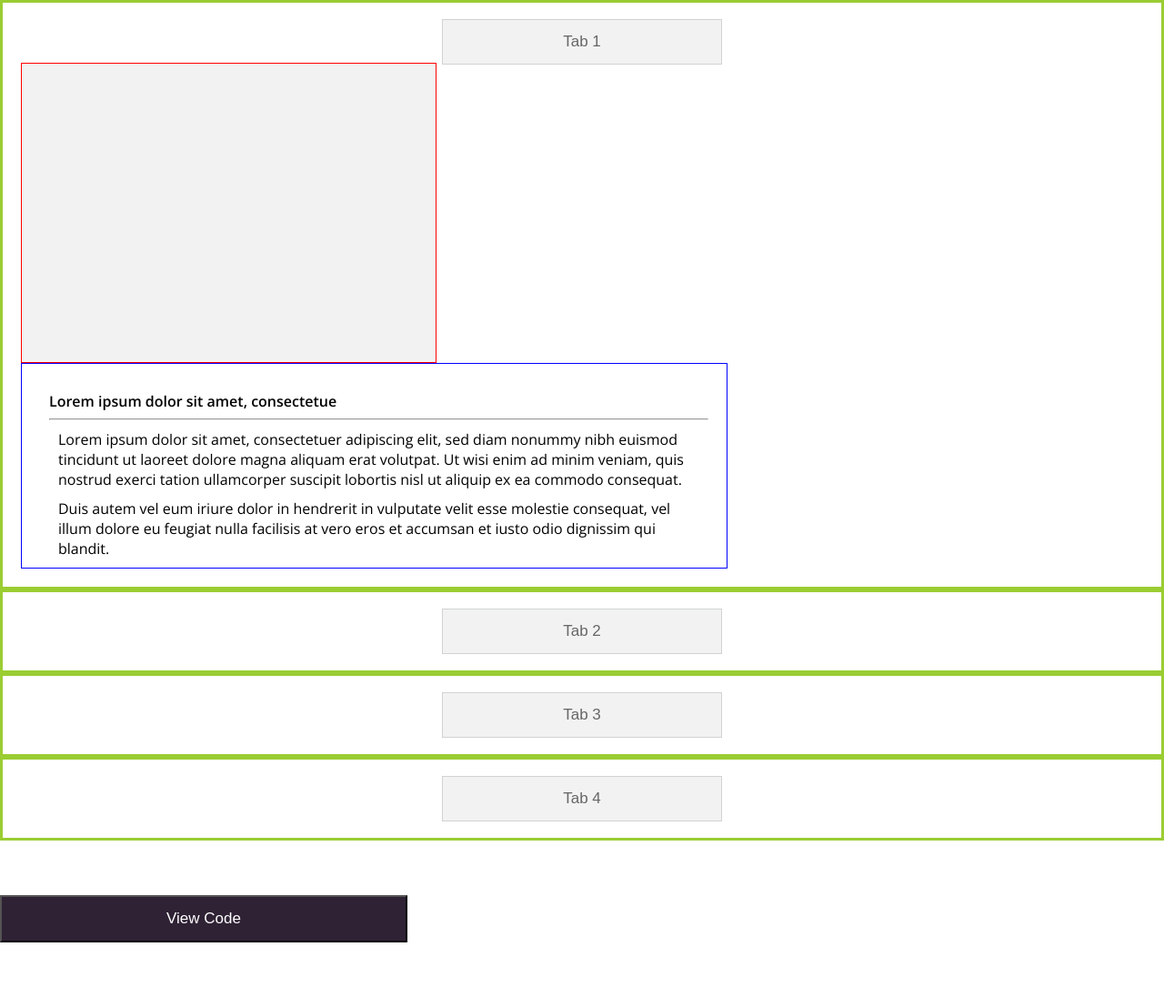
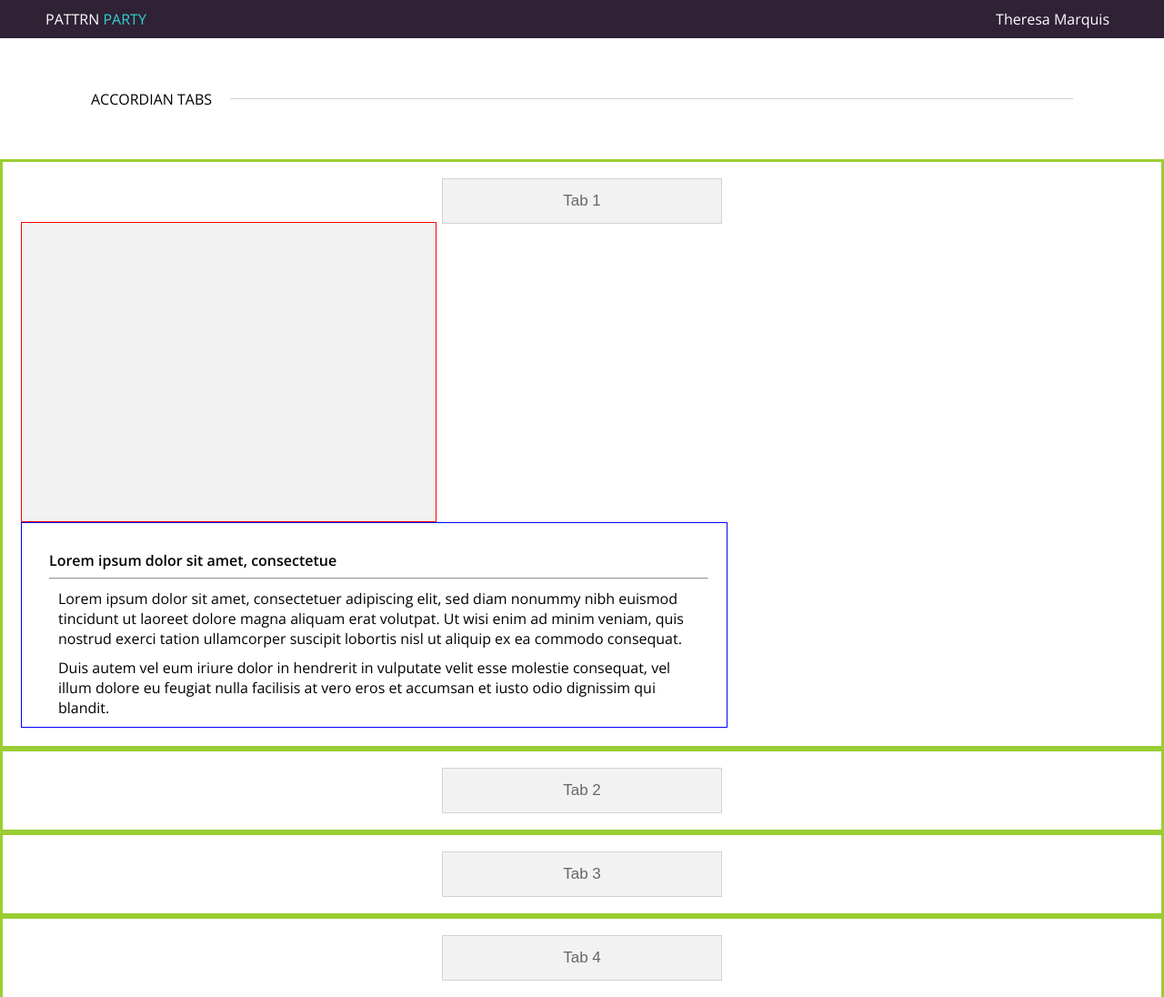
Before and after one commit to tmcjunkinmarquis/pattrn-party, a website: page AccordionTabs/index.html in a window 1280 px wide. Shown: the top 1096 px of the page at 91% size. Before the commit the page ends 1036 px from the top, so only its background shows below. Drawn offline with nearby package versions, Linux system fonts and the light colour scheme.

Commit message:
Add header bar and styles

```diff
--- a/AccordionTabs/index.html
+++ b/AccordionTabs/index.html
@@ -17,7 +17,17 @@
 </head>
 
 <body>
+  <header>
+    <h1>PATTRN
+      <span class="party">PARTY</span>
+    </h1>
+    <p class="username">Theresa Marquis</p>
+  </header>
 
+  <div class="title-container">
+    <h2 class="title-h2">ACCORDIAN TABS</h2>
+    <hr class="title-hr">
+  </div>
   <div id="tab-one" class="tabcontent">
     <button class="tablink">Tab 1</button>
     <div class="without-lower-button">
--- a/AccordionTabs/styles/styles.css
+++ b/AccordionTabs/styles/styles.css
@@ -8,3 +8,44 @@ html {
   height: 100%;
   margin: 0;
 }
+
+header {
+  display: flex;
+  justify-content: space-between;
+  align-items: center;
+  padding: 0 50px;
+  color: #fff;
+  background-color: #2f2235;
+}
+
+h1 {
+  font-weight: 300;
+}
+
+.party {
+  color: #34d1d1;
+}
+
+.title-container {
+  display: flex;
+  justify-content: center;
+  align-items: center;
+  padding: 0 100px;
+  margin: 50px 0;
+  white-space: nowrap;
+}
+
+.title-h2 {
+  margin-right: 20px;
+  font-size: 1em;
+  font-weight: 300;
+}
+
+.title-hr {
+  width: 100%;
+  height: 1px;
+  padding: 0;
+  border: 0;
+  border-top: 1px solid #d1d2d3;
+  margin: 1em 0;
+}
```
Lines whose indentation alone changed are shown as unchanged.
